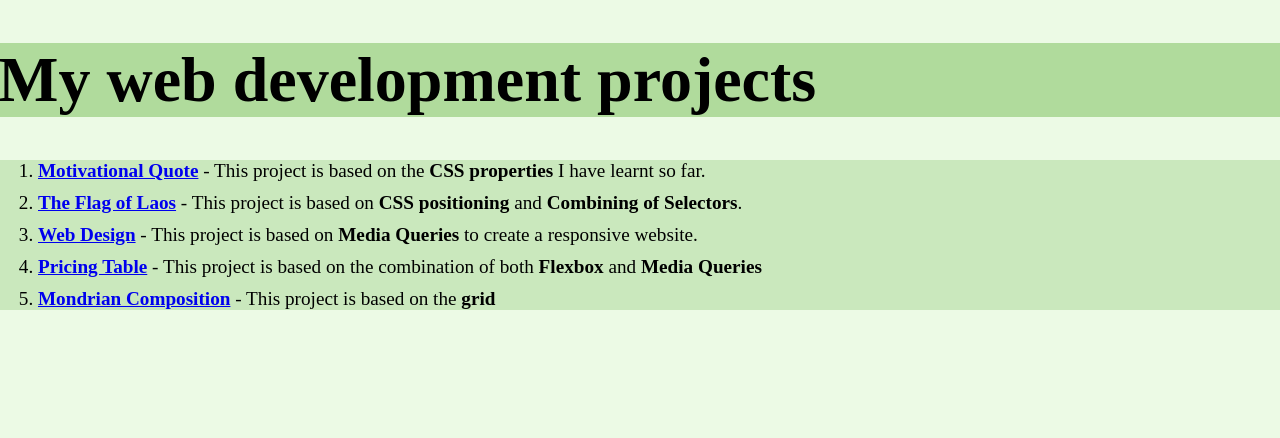
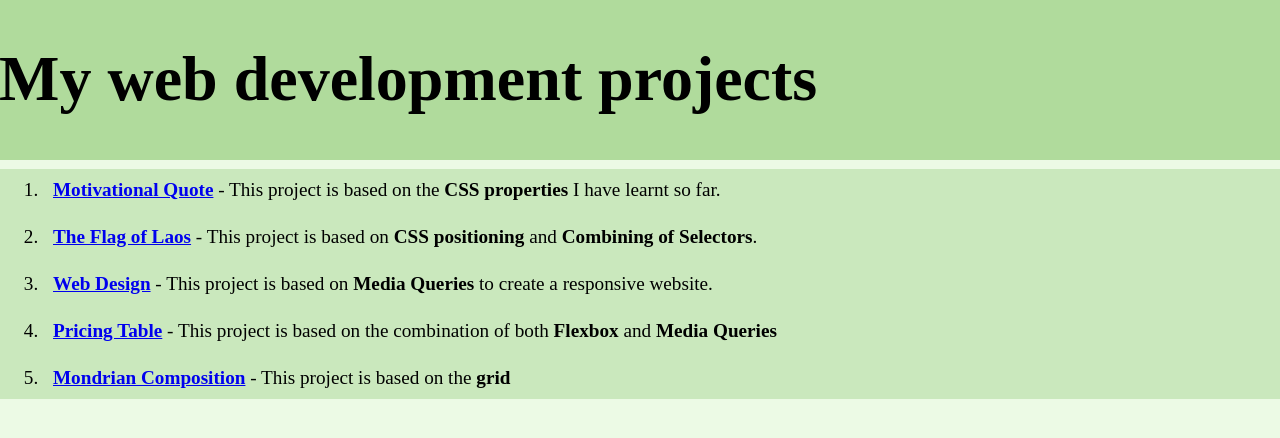
Before and after one commit to Satwikagv/web_proj, a plain HTML site: page index.html in a window 1280 px wide. Drawn offline with Linux system fonts and the light colour scheme.

Commit message:
Update style.css

```diff
--- a/style.css
+++ b/style.css
@@ -4,16 +4,17 @@ body{
 div{
     margin-left: -10px;
     margin-right: -10px;
+    margin-top : -10px;
 }
 .g1{
     background-color: #B0DB9C;
+    padding:1px;
     font-size: 2rem;
-    margin-bottom : 10px;
+
 }
 .g2{
     background-color: #CAE8BD;
     font-size: 1.2rem;
-    margin-bottom : 10px;
 }
 .bold{
     font-weight: bolder;
@@ -22,5 +23,6 @@ span{
     font-weight: bold;
 }
 li{
-    margin-bottom : 10px;
+    padding: 10px;
+    margin: 5px;
 }
```
